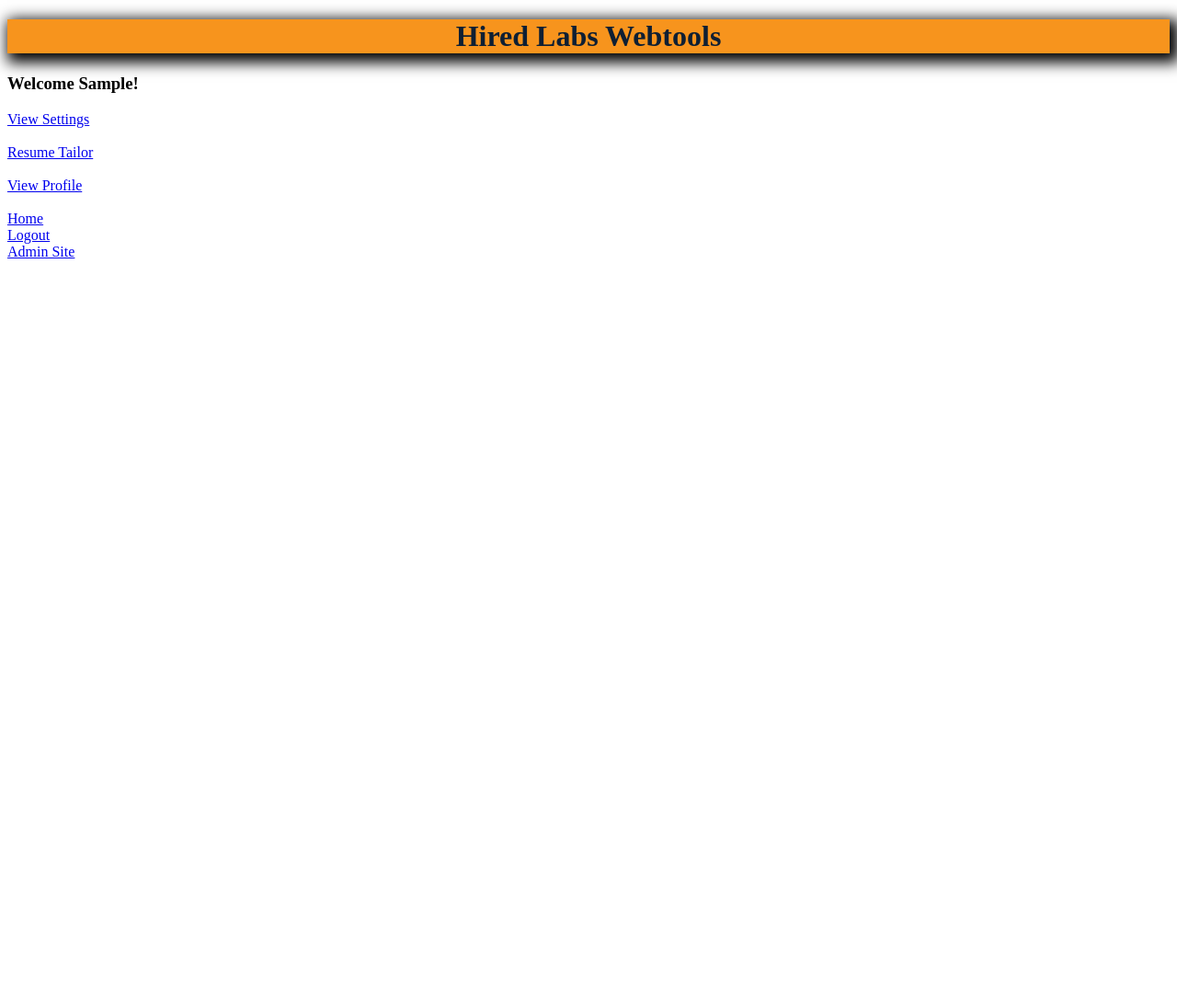
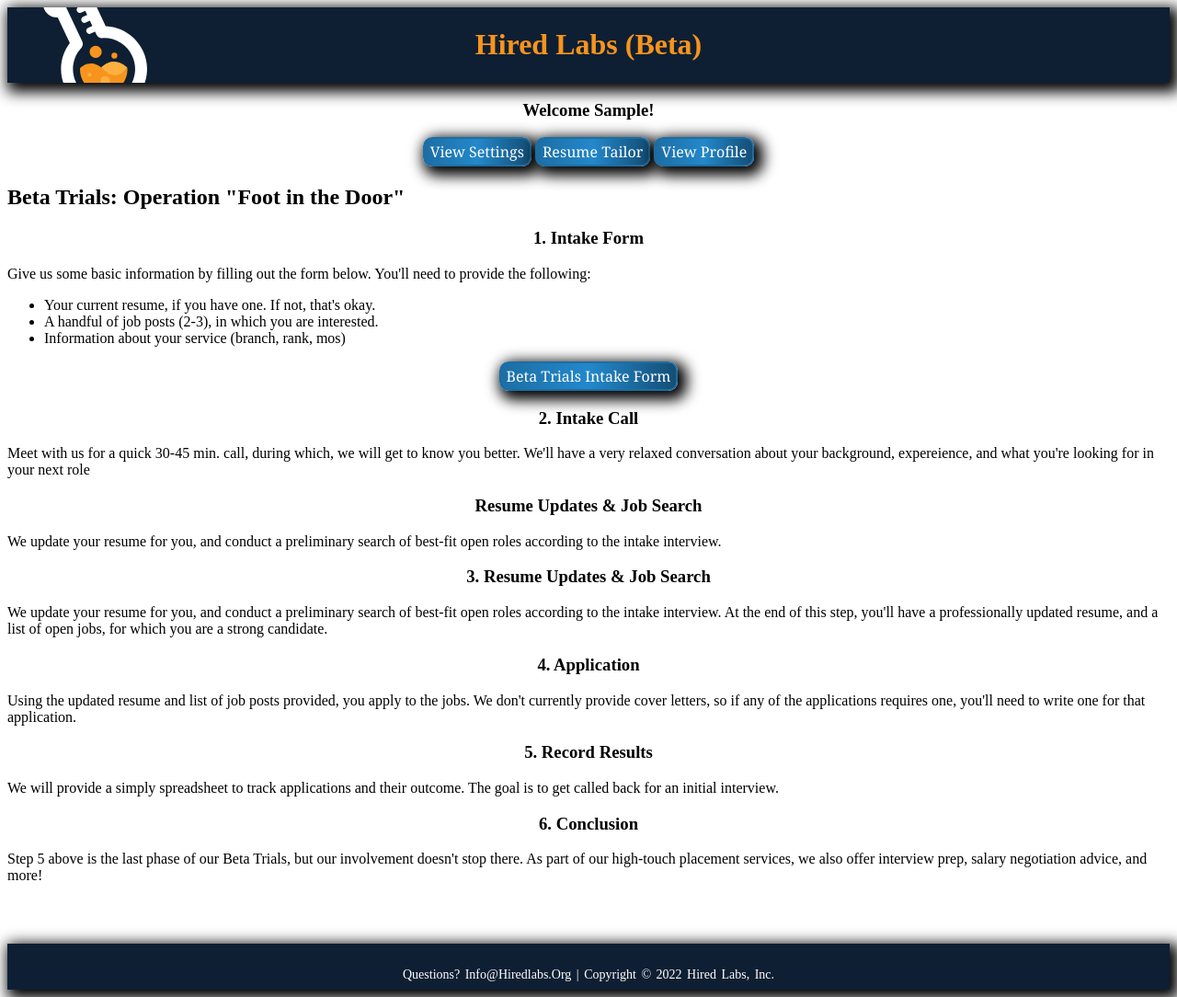
Before and after one commit to janton42/hired_labs_webtools, a Django app: page / in a window 1280 px wide. Shown: the whole page at 92% size. Before the commit the page ends 281 px from the top, so only its background shows below. Run offline with Django 4.2, Linux system fonts and the light colour scheme; the visitor is signed in with stand-in values (Sample User, id 1); some libraries are stand-ins or nearby versions.

Commit message:
updated styles and landing page for beta trials

```diff
--- a/static/styles/style.css
+++ b/static/styles/style.css
@@ -21,20 +21,96 @@
 #825928
 #55616f
  */
+html {
+  background-color: #ffffff;
+}
 
+h3 {
+  text-align: center;
+}
 
 header {
-    background: #f7941d;
+  position: relative;
+  z-index: 0;
+  padding: 1px;
+  margin: 0;
+  display: block;
 }
 
-h1 {
-    color: #0e1f33;
-
+footer {
+  clear:both;
+  bottom:0;
+  padding-top: 2px;
+  overflow: hidden;
+  text-align: center;
+  position: relative;
+  z-index: 100;
+  display:block;
+  justify-content: center;
+  width: inherit;
+  height: 48px;
+  background-color: #0e1f33;
+  -webkit-box-shadow: 5px 5px 15px 5px #000000;
+  box-shadow: 5px 5px 15px 5px #000000;
 }
 
+footer p {
+  font-size: 14px;
+  word-spacing: 2px;
+  text-transform: capitalize;
+  text-align: center;
+  color: #ffffff;
+  padding-top: 10px;
+  margin-bottom: 10px;
+}
+
+.signup {
+  justify-content: center;
+  text-align: center;
+}
 .page-header {
-    background: #f7941d;
-    -webkit-box-shadow: 5px 5px 15px 5px #000000;
-    box-shadow: 5px 5px 15px 5px #000000;
-    text-align: center;
+  background: #0e1f33;
+  color: #f7941d;
+  -webkit-box-shadow: 5px 5px 15px 5px #000000;
+  box-shadow: 5px 5px 15px 5px #000000;
+  text-align: center;
+  background-image: url('../images/HiredLabs Icon negative.svg');
+  background-size:15%;
+  background-repeat: no-repeat;
+  background-attachment: scroll;
+  background-position:left;
 }
+
+.button {
+  color: rgb(255, 255, 255);
+  font-size: 16px;
+  line-height: 16px;
+  padding: 6px;
+  border-radius: 10px;
+  font-family: Georgia, serif;
+  font-weight: normal;
+  text-decoration: none;
+  font-style: normal;
+  font-variant: normal;
+  text-transform: none;
+  background-image:
+  linear-gradient(to right, rgb(28, 110, 164) 0%, rgb(35, 136, 203) 50%, rgb(20, 78, 117) 100%);
+  box-shadow: rgb(0, 0, 0) 5px 5px 15px 5px;
+  border: 2px solid rgb(28, 110, 164);
+  display: inline-block;
+}
+
+.button:hover {
+  background: #1C6EA4; }
+
+.button:active {
+background: #144E75; }
+
+.nav {
+  text-align: center;
+  justify-content: center;
+}
+
+#conclusion {
+  margin-bottom: 65px;
+}
--- a/templates/base.html
+++ b/templates/base.html
@@ -9,32 +9,37 @@
   	<script src="https://use.fontawesome.com/382d19b8cb.js"></script>
     <link rel="stylesheet" type="text/css" href="{{ STATIC_PREFIX }}styles/style.css"/>
   </head>
+
   <body>
     <header class="page-header">
-      <div class="container">
-          <h1>Hired Labs Webtools</h1>
-      </div>
+        <h1>Hired Labs (Beta)</h1>
     </header>
+
       <main class="container">
           <div class="row">
               <div class="col">
+              {% block welcome %}
+              {% endblock %}
+              {% block walkthrough %}
+              {% endblock %}
               {% block content %}
               {% endblock %}
               </div>
           </div>
       </main>
-</body>
+
+
     <footer>
-
-  <br>
-  <a href="{% url 'home' %}">Home</a>
-  <br>
+        <!-- <a href="{% url 'home' %}" class="button">Home</a>
         {% if user.is_authenticated %}
-    <a href="{% url 'logout' %}">Logout</a>
+          <a href="{% url 'logout' %}" class="button">Logout</a>
           {% if user.is_staff %}
           <br>
             <a href="{% url 'admin:index' %}">Admin Site</a>
           {% endif %}
-  {% endif %}
+        {% endif %} -->
+        <p>Questions? info@hiredlabs.org | Copyright &copy; 2022 Hired Labs, inc.</p>
     </footer>
+
+  </body>
 </html>
--- a/templates/hired_labs_home.html
+++ b/templates/hired_labs_home.html
@@ -1,23 +1,71 @@
 {% extends 'base.html' %}
 
-{% block content %}
+{% block welcome %}
   {% if user.is_authenticated %}
       <div class="alert alert-success" role="alert">
           <h3>Welcome {{ user.first_name }}!</h3>
-          <a href="{% url 'settings' %}">View Settings</a>
-          <br>
-          <br>
-          <a href="{% url 'resume_tailor_home' %}">Resume Tailor</a>
-          <br>
-          <br>
-          <a href="{% url 'profile' %}">View Profile</a>
-          <br>
       </div>
+      <div class="nav">
+        <a href="{% url 'settings' %}" class="button">View Settings</a>
+        <a href="{% url 'resume_tailor_home' %}" class="button">Resume Tailor</a>
+        <a href="{% url 'profile' %}" class="button">View Profile</a>
+      </div>
+
   {% else %}
       <div class="alert alert-success" role="alert">
           <h3>Welcome!</h3>
-          <a href="{% url 'register' %}">Signup</a>
-          <a href="{% url 'login' %}">Login</a>
       </div>
+      <!-- <div class="signup">
+        <a href="{% url 'register' %}" class="button">Signup</a>
+        <a href="{% url 'login' %}" class="button">Login</a>
+      </div> -->
+
   {% endif %}
 {% endblock %}
+
+{% block walkthrough %}
+<h2>Beta Trials: Operation "Foot in the Door"</h2>
+ <div id="stepOne">
+   <h3>1. Intake Form</h3>
+   <p>Give us some basic information by filling out the form below. You'll need to provide the following:</p>
+   <ul>
+     <li>Your current resume, if you have one. If not, that's okay.</li>
+     <li>A handful of job posts (2-3), in which you are interested.</li>
+     <li>Information about your service (branch, rank, mos)</li>
+   </ul>
+   <div class="signup">
+     <a href="https://forms.gle/7raq6XJqCrZD6bhF7" class="button">Beta Trials Intake Form</a>
+   </div>
+ </div>
+ <div id="stepTwo">
+   <h3>2. Intake Call</h3>
+   <p>Meet with us for a quick 30-45 min. call, during which, we will get to know you better. We'll have a very relaxed conversation about your background, expereience, and what you're looking for in your next role</p>
+ </div>
+ <div id="stepThree">
+   <h3>Resume Updates & Job Search</h3>
+   <p>We update your resume for you, and conduct a preliminary search of best-fit open roles
+   according to the intake interview. </p>
+ </div>
+ <div id="stepFour">
+   <h3>3. Resume Updates & Job Search</h3>
+   <p>We update your resume for you, and conduct a preliminary search of best-fit open roles
+   according to the intake interview. At the end of this step, you'll have a professionally updated resume, and a list of
+   open jobs, for which you are a strong candidate.</p>
+ </div>
+ <div id="stepFive">
+   <h3>4. Application</h3>
+   <p>Using the updated resume and list of job posts provided, you apply to the jobs. We don't currently provide cover letters,
+   so if any of the applications requires one, you'll need to write one for that application.</p>
+ </div>
+ <div id="stepSix">
+   <h3>5. Record Results</h3>
+   <p>We will provide a simply spreadsheet to track applications and their outcome.
+   The goal is to get called back for an initial interview. </p>
+ </div>
+ <div id="conclusion">
+   <h3>6. Conclusion</h3>
+   <p>Step 5 above is the last phase of our Beta Trials, but our involvement doesn't stop there.
+    As part of our high-touch placement services, we also offer interview prep, salary negotiation advice, and more!</p>
+ </div>
+
+{% endblock %}
```
Also changed, not shown: static/images/HiredLabs Icon negative.svg (added), static/images/HiredLabs Icon.svg (added), static/images/HiredLabs negative.svg (added), static/images/HiredLabs-Icon-negative-transaprent.png (added), static/images/HiredLabs-Icon-negative.png (added), static/images/HiredLabs-Icon-trasnaprent.png (added), static/images/HiredLabs-Icon.png (added), static/images/HiredLabs-negative-transaprent.png (added), static/images/HiredLabs-negative.png (added), static/images/HiredLabs-trasnaprent.png (added), static/images/HiredLabs.png (added), static/images/HiredLabs.svg (added). Lines whose indentation alone changed are shown as unchanged.
